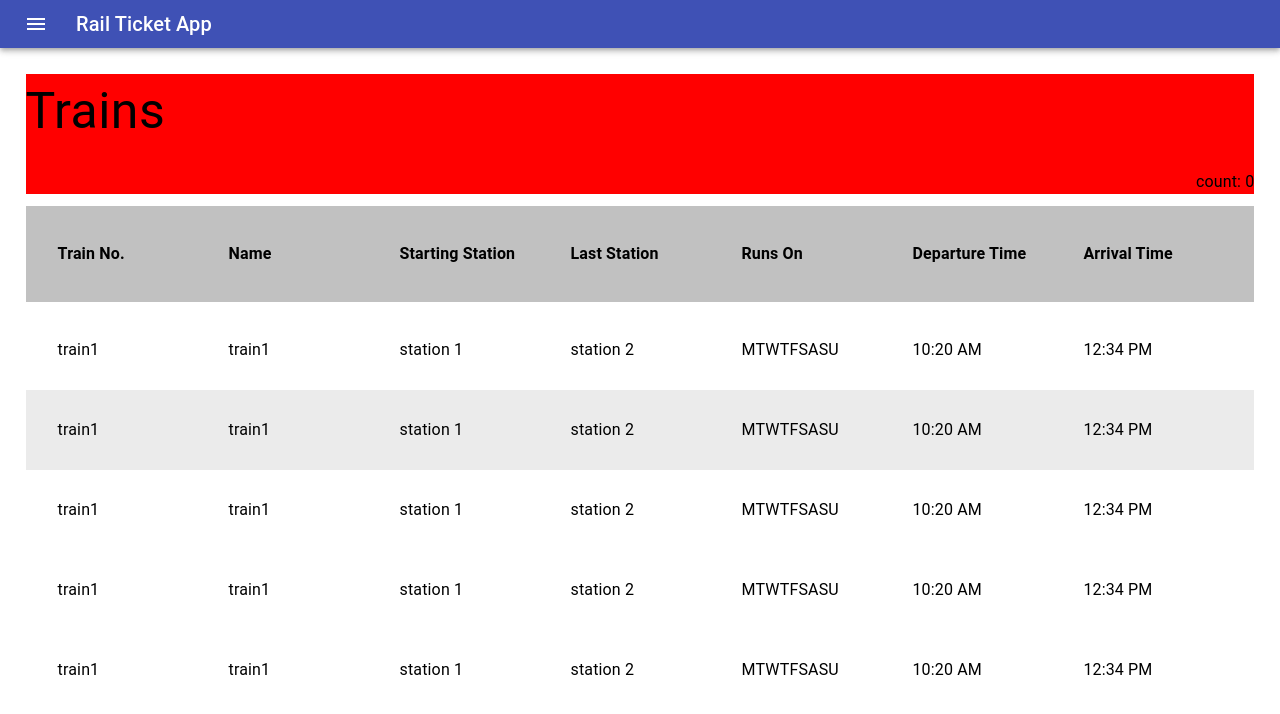
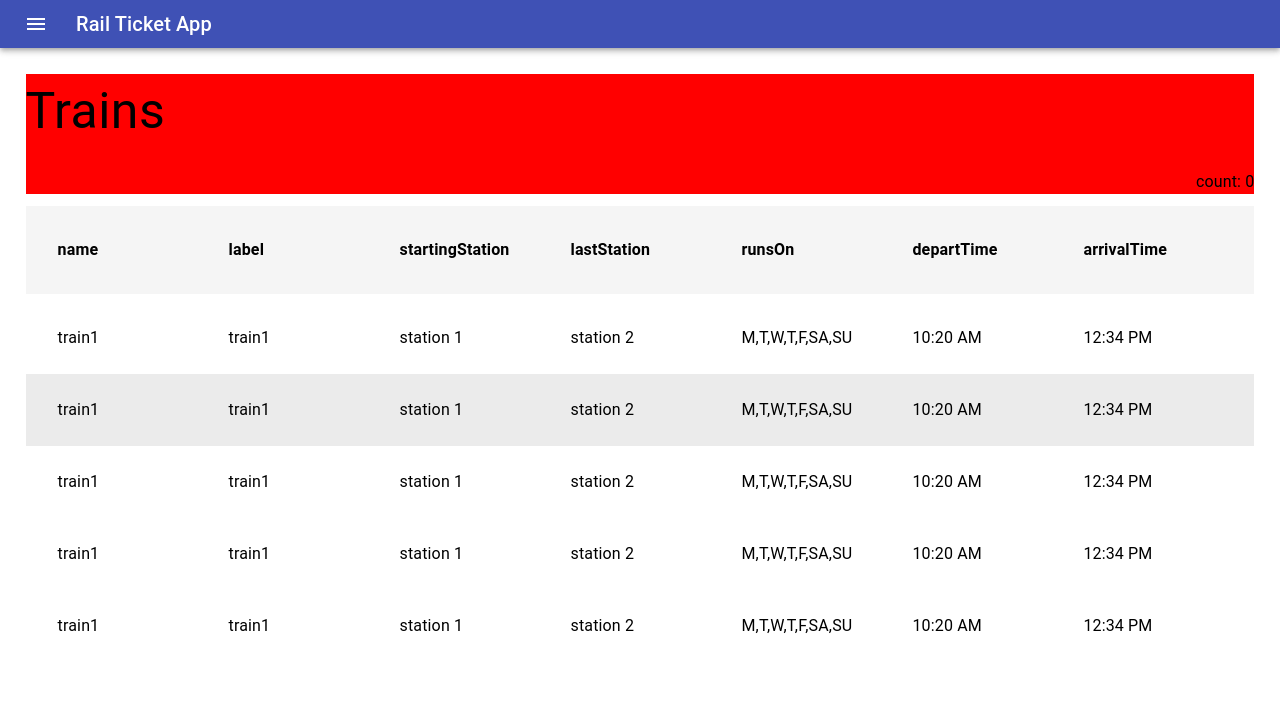
Before and after one commit to anurag-0071/railTicketFE, a React (Create React App) app: page / in a window 1280 px wide. Shown: the top 714 px of the page. Built offline with nearby package versions, Linux system fonts and the light colour scheme.

Commit message:
Feature/train screen (#5)
* add listing page

* minor styling changes

Co-authored-by: Anurag <anurag@storeking.in>

```diff
--- a/src/components/ListingModalHeader.js
+++ b/src/components/ListingModalHeader.js
@@ -5,6 +5,7 @@ import { List, ListItem, ListItemText } from "@material-ui/core"
 const getColoumns = (coloumns) => {
   return (
     coloumns.map(key => {
+      if (key !== "id" && key !== "selected") {
         return (
           <ListItem>
             <ListItemText>
@@ -14,19 +15,21 @@ const getColoumns = (coloumns) => {
             </ListItemText>
           </ListItem>
         )
+      }
     })
   )
 }
 
 function ListingModalHeader({ coloumns }) {
   return (
-    <List
+    <List dense
       style={{
-        backgroundColor: "#c1c1c1",
+        backgroundColor: "whitesmoke",
       }}
     >
       <ListItem>
-        <List className="listingModalHeader"
+        <List
+          className="listingModalHeader"
           style={{
             width: "100%"
           }}
--- a/src/components/Listingtem.js
+++ b/src/components/Listingtem.js
@@ -8,7 +8,9 @@ const getListItemContent = (listType, listItem) => {
       console.log("key", key, "listitem", listItem[key])
       contentArray.push(
         <ListItem>
-          <ListItemText>{listItem[key]}</ListItemText>
+          <ListItemText>
+            {key === "runsOn" ? listItem[key].join(",") : listItem[key]}
+          </ListItemText>
         </ListItem>
       )
     }
@@ -22,6 +24,7 @@ function ListingItem({ listType, listItem, handleListItemClick }) {
     <div>
       <ListItem
         // style={{ display: "flex" }}
+        dense
         key={listItem.id}
         button
         selected={listItem.selected}
--- a/src/screens/ListingScreen.js
+++ b/src/screens/ListingScreen.js
@@ -62,6 +62,27 @@ const trainList = [
   },
 ]
 
+const stationList = [
+  {
+    id: "5",
+    name: "station1",
+    // trainNo:
+    label: "Station1",
+    city: "city1",
+    state: "state1",
+    selected: false
+  },
+  {
+    id: "6",
+    name: "station1",
+    // trainNo:
+    label: "Station1",
+    city: "city1",
+    state: "state1",
+    selected: true
+  },
+]
+
 
 
 class ListingScreen extends React.Component {
@@ -92,7 +113,7 @@ class ListingScreen extends React.Component {
       <div className="listingScreen">
         <ListingHeader></ListingHeader>
         <ListingModal
-          coloumns={this.state.coloumns}
+          coloumns={Object.keys(this.state.trainList[0])}
           items={this.state.trainList}
         />
 
```
Lines whose indentation alone changed are shown as unchanged.
